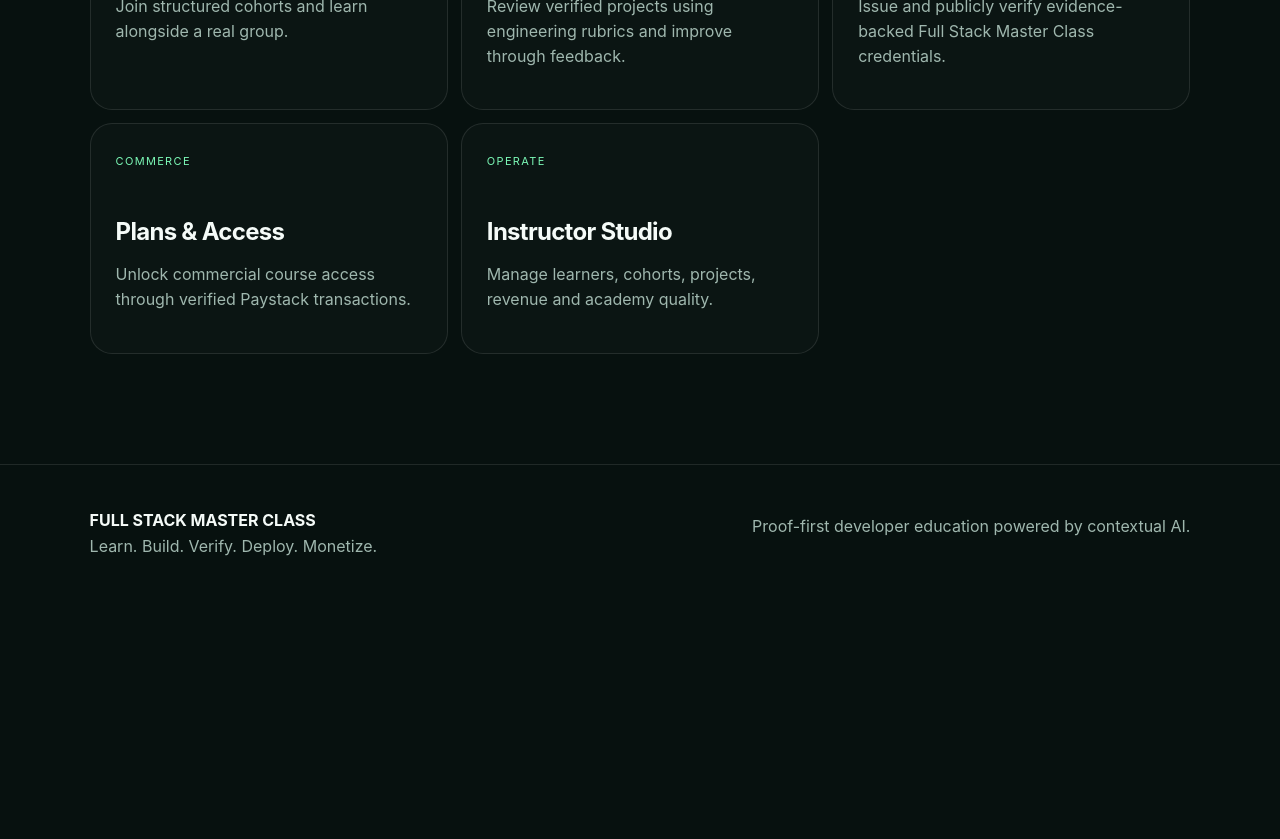
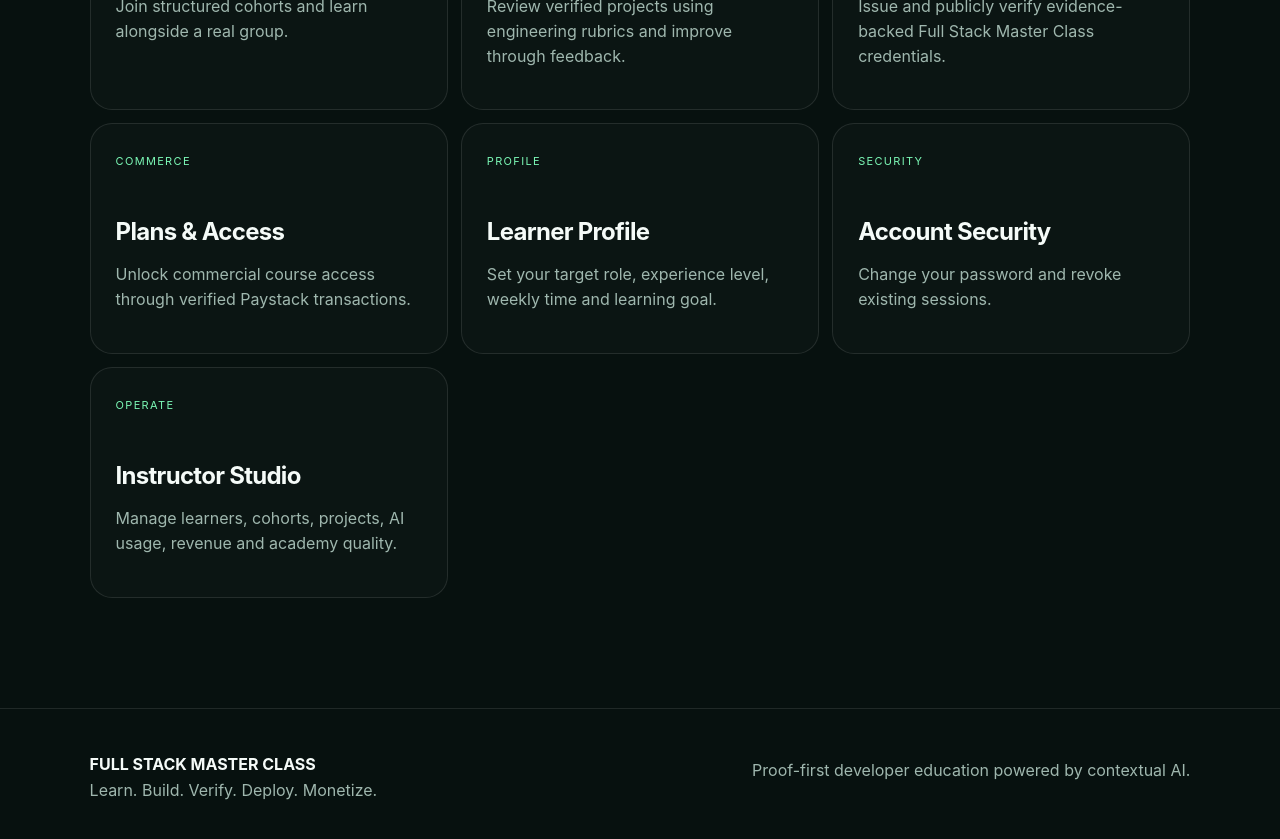
Before and after one commit to mabrig1/FULL-STACK-MASTER-CLASS, a Next.js app: page /platform in a window 1280 px wide. Shown: the part 1160-1999 px from the top of the page. Before the commit the page ends 1767 px from the top, so only its background shows below. Built offline with nearby package versions, Linux system fonts and the light colour scheme.

Commit message:
feat: add learner profile and security workspaces

```diff
--- a/app/platform/page.tsx
+++ b/app/platform/page.tsx
@@ -11,7 +11,9 @@ const tools = [
   ["REVIEW", "Peer Review", "Review verified projects using engineering rubrics and improve through feedback.", "/peer-review"],
   ["CREDENTIAL", "Certificates", "Issue and publicly verify evidence-backed Full Stack Master Class credentials.", "/account"],
   ["COMMERCE", "Plans & Access", "Unlock commercial course access through verified Paystack transactions.", "/pricing"],
-  ["OPERATE", "Instructor Studio", "Manage learners, cohorts, projects, revenue and academy quality.", "/admin"],
+  ["PROFILE", "Learner Profile", "Set your target role, experience level, weekly time and learning goal.", "/onboarding"],
+  ["SECURITY", "Account Security", "Change your password and revoke existing sessions.", "/security"],
+  ["OPERATE", "Instructor Studio", "Manage learners, cohorts, projects, AI usage, revenue and academy quality.", "/admin"],
 ];
 
 export default function PlatformPage() {
```
